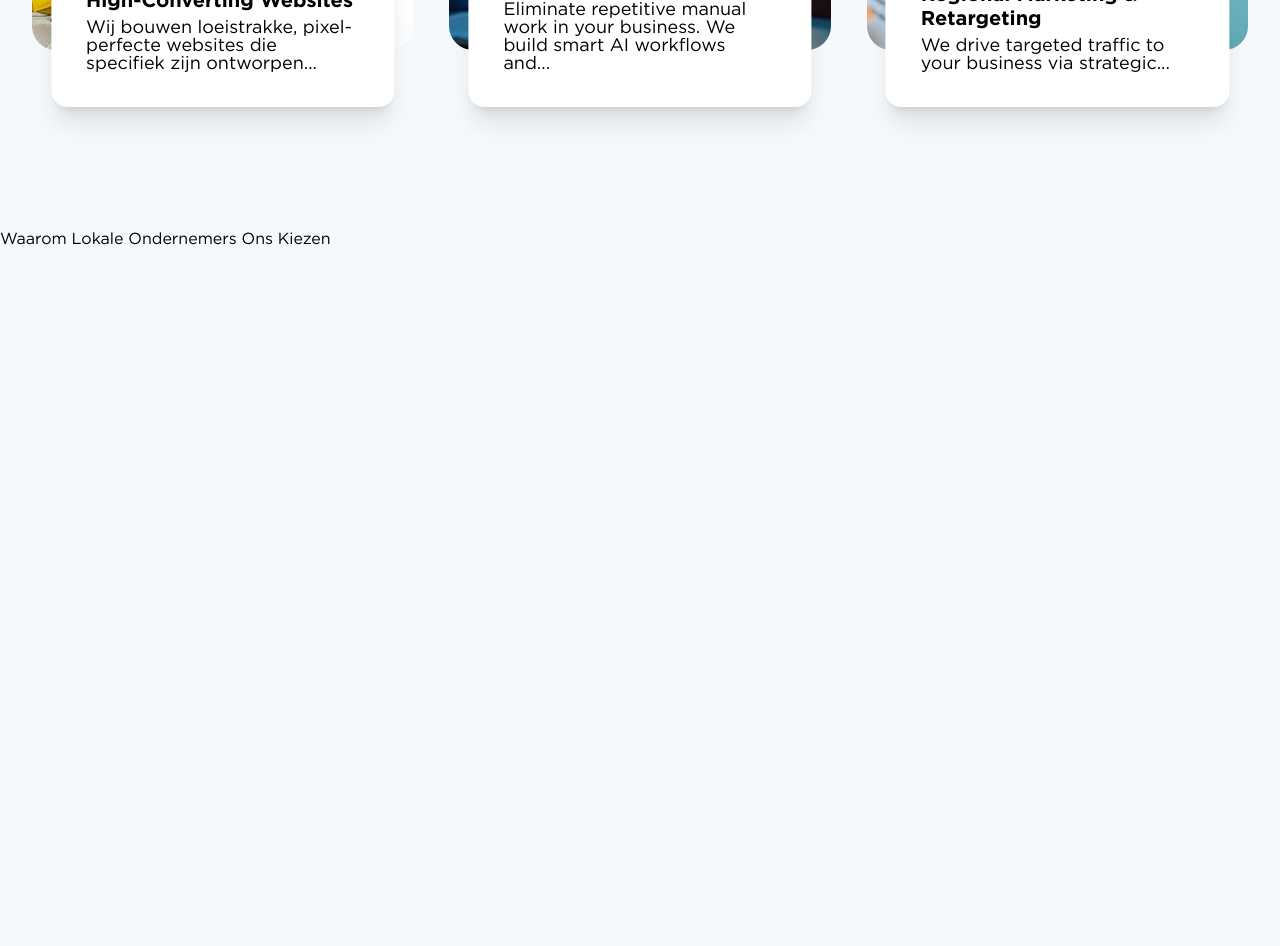
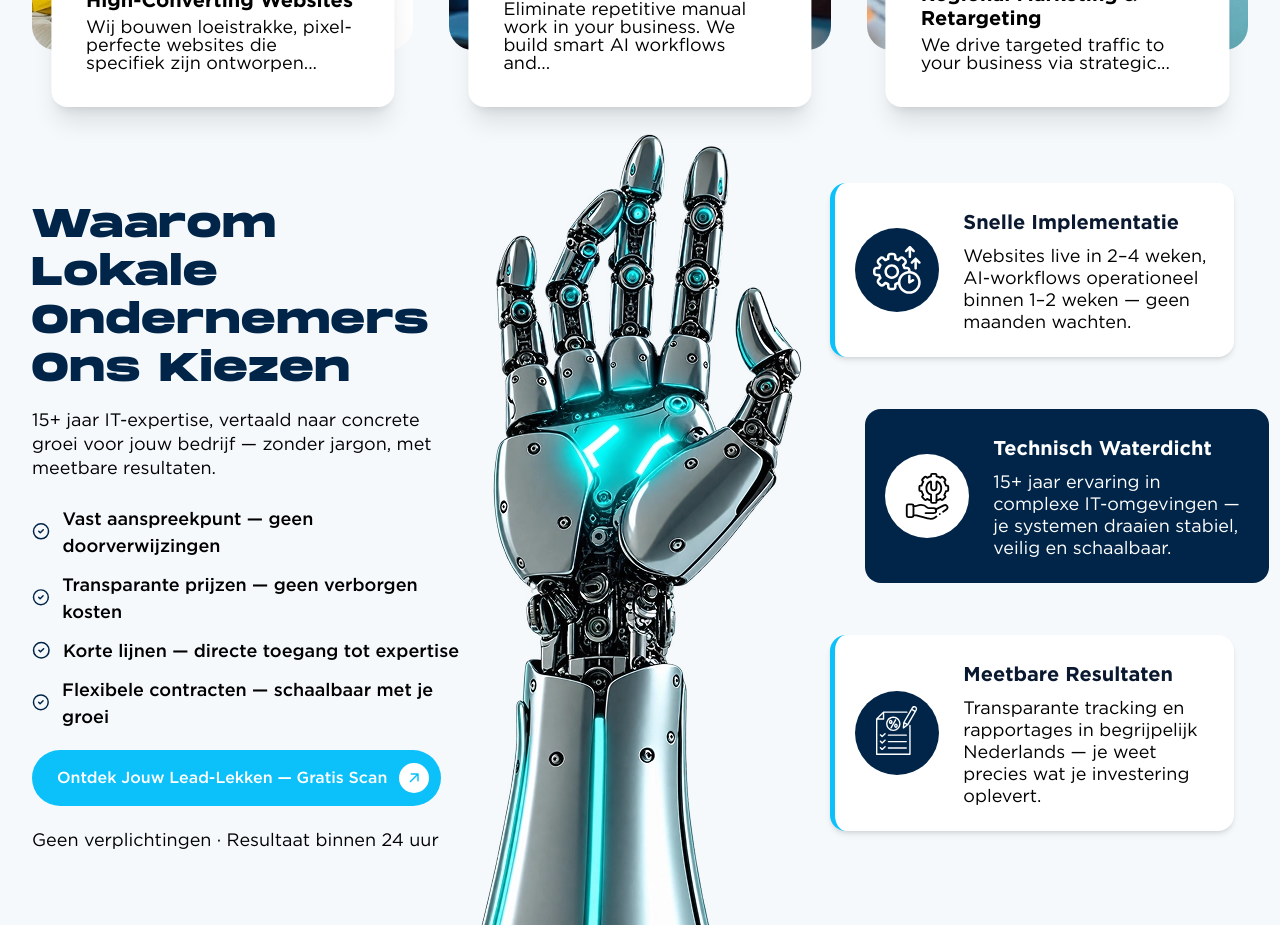
Before and after one commit to taibacreations/3616-miradaagency, a Next.js app: page / in a window 1280 px wide. Shown: the part 1520-2466 px from the top of the page. After the commit the page ends 2445 px from the top, so only its background shows below. Built offline with nearby package versions, Linux system fonts and the light colour scheme.

Commit message:
made advantages section

```diff
--- a/src/components/Advantages.tsx
+++ b/src/components/Advantages.tsx
@@ -1,22 +1,149 @@
 import React from 'react'
+import Button from './ui/Button'
 
 const Advantages = () => {
   return (
-    <section className='w-full bg-[#F5F9FC] lg:min-h-[90vh]'>
-      <div className=' max-w-content flex flex-col md:flex-row'>
-        {/* ---------------------------------------text box------------------------------------------------- */}
+    <section className='w-full bg-[#F5F9FC] lg:min-h-[70vh] pt-4.5 pb-12 xl:pb-0'>
+      <div className='max-w-content mx-auto flex flex-col xl:flex-row xl:items-center px-6 sm:px-8'>
+
+        {/* ---- group: text + hand image. Row at md & lg. Dissolves at xl (contents) so both become direct flex items alongside cards grid = original layout ---- */}
+        <div className='flex flex-col md:flex-row md:items-center md:justify-between md:gap-16 xl:contents'>
+
+          {/* ---------------------------------------text box------------------------------------------------- */}
           <div>
-            <h2 className=''>
+            <h2 className='font-monument pb-[15px] max-w-[500px] text-[28px] capitalize leading-9 tracking-wider text-[#012549] sm:text-[32px] sm:leading-10 lg:text-[40px] lg:leading-12'>
               Waarom Lokale Ondernemers Ons Kiezen
             </h2>
+            <p className='pb-[25px] font-gotham text-[15px] lg:text-[18px] text-black max-w-[540px] leading-[24px]'>
+              15+ jaar IT-expertise, vertaald naar concrete groei voor jouw bedrijf — zonder jargon, met meetbare resultaten.
+            </p>
+            {/* ------------------------------------------------4 lines------------------------------------ */}
+            <div className='max-w-[500px] flex flex-col gap-3 pb-[20px]'>
+              <div className='flex items-center gap-3'>
+                <svg xmlns="http://www.w3.org/2000/svg" width="19" height="19" viewBox="0 0 17 17" fill="none" xmlnsXlink="http://www.w3.org/1999/xlink">
+                  <g clipPath="url(#clip0_54_460)">
+                    <path d="M8.30203 15.2201C12.1229 15.2201 15.2203 12.1227 15.2203 8.30185C15.2203 4.48101 12.1229 1.38361 8.30203 1.38361C4.48119 1.38361 1.38379 4.48101 1.38379 8.30185C1.38379 12.1227 4.48119 15.2201 8.30203 15.2201Z" stroke="#012549" strokeWidth="1.38365" strokeLinecap="round" strokeLinejoin="round"></path>
+                    <path d="M6.22656 8.30186L7.61021 9.68551L10.3775 6.91821" stroke="#012549" strokeWidth="1.38365" strokeLinecap="round" strokeLinejoin="round"></path>
+                  </g>
+                  <defs>
+                    <clipPath id="clip0_54_460">
+                      <rect width="16.6038" height="16.6038" fill="white"></rect>
+                    </clipPath>
+                  </defs>
+                </svg>
+                <p className='font-gotham text-[15px] sm:text-[18px] font-medium'>
+                  Vast aanspreekpunt — geen doorverwijzingen
+                </p>
+              </div>
+              <div className='flex items-center gap-3'>
+                <svg xmlns="http://www.w3.org/2000/svg" width="19" height="19" viewBox="0 0 17 17" fill="none" xmlnsXlink="http://www.w3.org/1999/xlink">
+                  <g clipPath="url(#clip0_54_460)">
+                    <path d="M8.30203 15.2201C12.1229 15.2201 15.2203 12.1227 15.2203 8.30185C15.2203 4.48101 12.1229 1.38361 8.30203 1.38361C4.48119 1.38361 1.38379 4.48101 1.38379 8.30185C1.38379 12.1227 4.48119 15.2201 8.30203 15.2201Z" stroke="#012549" strokeWidth="1.38365" strokeLinecap="round" strokeLinejoin="round"></path>
+                    <path d="M6.22656 8.30186L7.61021 9.68551L10.3775 6.91821" stroke="#012549" strokeWidth="1.38365" strokeLinecap="round" strokeLinejoin="round"></path>
+                  </g>
+                  <defs>
+                    <clipPath id="clip0_54_460">
+                      <rect width="16.6038" height="16.6038" fill="white"></rect>
+                    </clipPath>
+                  </defs>
+                </svg>
+                <p className='font-gotham text-[15px] sm:text-[18px] font-medium'>
+                  Transparante prijzen — geen verborgen kosten
+                </p>
+              </div>
+              <div className='flex items-center gap-3'>
+                <svg xmlns="http://www.w3.org/2000/svg" width="19" height="19" viewBox="0 0 17 17" fill="none" xmlnsXlink="http://www.w3.org/1999/xlink">
+                  <g clipPath="url(#clip0_54_460)">
+                    <path d="M8.30203 15.2201C12.1229 15.2201 15.2203 12.1227 15.2203 8.30185C15.2203 4.48101 12.1229 1.38361 8.30203 1.38361C4.48119 1.38361 1.38379 4.48101 1.38379 8.30185C1.38379 12.1227 4.48119 15.2201 8.30203 15.2201Z" stroke="#012549" strokeWidth="1.38365" strokeLinecap="round" strokeLinejoin="round"></path>
+                    <path d="M6.22656 8.30186L7.61021 9.68551L10.3775 6.91821" stroke="#012549" strokeWidth="1.38365" strokeLinecap="round" strokeLinejoin="round"></path>
+                  </g>
+                  <defs>
+                    <clipPath id="clip0_54_460">
+                      <rect width="16.6038" height="16.6038" fill="white"></rect>
+                    </clipPath>
+                  </defs>
+                </svg>
+                <p className='font-gotham text-[15px] sm:text-[18px] font-medium'>
+                  Korte lijnen — directe toegang tot expertise
+                </p>
+              </div>
+              <div className='flex items-center gap-3'>
+                <svg xmlns="http://www.w3.org/2000/svg" width="19" height="19" viewBox="0 0 17 17" fill="none" xmlnsXlink="http://www.w3.org/1999/xlink">
+                  <g clipPath="url(#clip0_54_460)">
+                    <path d="M8.30203 15.2201C12.1229 15.2201 15.2203 12.1227 15.2203 8.30185C15.2203 4.48101 12.1229 1.38361 8.30203 1.38361C4.48119 1.38361 1.38379 4.48101 1.38379 8.30185C1.38379 12.1227 4.48119 15.2201 8.30203 15.2201Z" stroke="#012549" strokeWidth="1.38365" strokeLinecap="round" strokeLinejoin="round"></path>
+                    <path d="M6.22656 8.30186L7.61021 9.68551L10.3775 6.91821" stroke="#012549" strokeWidth="1.38365" strokeLinecap="round" strokeLinejoin="round"></path>
+                  </g>
+                  <defs>
+                    <clipPath id="clip0_54_460">
+                      <rect width="16.6038" height="16.6038" fill="white"></rect>
+                    </clipPath>
+                  </defs>
+                </svg>
+                <p className='font-gotham text-[15px] sm:text-[18px] font-medium'>
+                  Flexibele contracten — schaalbaar met je groei
+                </p>
+              </div>
+            </div>
+
+            {/* -----------------------------------------------button---------------------------------------------- */}
+            <Button href="#gratis-scan" variant="primary" className="lg:pl-[25px] lg:pr-[12px] lg:py-[13px]" icon>
+                Ontdek Jouw Lead-Lekken — Gratis Scan
+            </Button>
+
+            {/* --------------------------------------------------one line----------------------------------------- */}
+              <p className='font-gotham text-[15px] lg:text-[18px] text-black max-w-[540px] pt-[20px]'>
+                Geen verplichtingen · Resultaat binnen 24 uur
+              </p>
           </div>
-        {/* -------------------------------------------------------hand image------------------------------------------- */}
-          <div>
 
+          {/* -------------------------------------------------------hand image------------------------------------------------- */}
+          <div className="flex justify-center md:block md:shrink-0 md:mt-20 xl:mt-0">
+            <img
+              src="hand.webp"
+              alt=""
+              className="w-full max-w-[220px] md:max-w-[250px] xl:max-w-none object-contain"
+            />
           </div>
+        </div>
+
         {/* -----------------------------------------------3 box grid---------------------------------------------- */}
-        <div>
-
+        <div className='grid grid-cols-1 gap-4 sm:gap-6 md:gap-[52px] px-3.5 -mt-10 sm:-mt-14 md:-mt-1 lg:-mt-5 xl:mt-0 xl:-translate-y-5'>
+            {/* ---------------------card 1---------------------- */}
+            <div className='flex min-h-[90px] sm:min-h-[100px] md:min-h-0 gap-4 md:gap-6 bg-white shadow-md border-accent border-l-[5px] rounded-2xl px-4 py-4 md:px-5 md:py-6 items-center'>
+                <img src="/b1.svg" alt="" className="w-10 md:w-auto shrink-0" />
+                <div className='xl:max-w-[350px]'>
+                  <h3 className='font-gotham font-bold text-[16px] lg:text-[20px] text-[#0A192F] pb-[8px]'>
+                      Snelle Implementatie
+                  </h3>
+                  <p className='font-gotham text-[13px] lg:text-[18px] text-black leading-[20px] lg:leading-[22px]'>
+                      Websites live in 2–4 weken, AI-workflows operationeel binnen 1–2 weken — geen maanden wachten.
+                  </p>
+                </div>
+            </div>
+            {/* --------------------------card 2--------------------- */}
+            <div className='flex min-h-[90px] sm:min-h-[100px] md:min-h-0 gap-4 md:gap-6 bg-[#012549] rounded-2xl px-4 py-4 md:px-5 md:py-6 items-center md:translate-x-[35px]'>
+                <img src="/b2.svg" alt="" className="w-10 md:w-auto shrink-0" />
+                <div className='xl:max-w-[350px]'>
+                  <h3 className='font-gotham font-bold text-[16px] lg:text-[20px] text-white pb-[8px]'>
+                      Technisch Waterdicht
+                  </h3>
+                  <p className='font-gotham text-[13px] lg:text-[18px] text-white leading-[20px] lg:leading-[22px]'>
+                      15+ jaar ervaring in complexe IT-omgevingen — je systemen draaien stabiel, veilig en schaalbaar.
+                  </p>
+                </div>
+            </div>
+            {/* -----------------------card 3-------------------- */}
+            <div className='flex min-h-[90px] sm:min-h-[100px] md:min-h-0 gap-4 md:gap-6 bg-white shadow-md border-accent border-l-[5px] rounded-2xl px-4 py-4 md:px-5 md:py-6 items-center'>
+                <img src="/b3.svg" alt="" className="w-10 md:w-auto shrink-0" />
+                <div className='xl:max-w-[350px]'>
+                  <h3 className='font-gotham font-bold text-[16px] lg:text-[20px] text-[#0A192F] pb-[8px]'>
+                      Meetbare Resultaten
+                  </h3>
+                  <p className='font-gotham text-[13px] lg:text-[18px] text-black leading-[20px] lg:leading-[22px]'>
+                      Transparante tracking en rapportages in begrijpelijk Nederlands — je weet precies wat je investering oplevert.
+                  </p>
+                </div>
+            </div>
         </div>
       </div>
     </section>
--- a/src/components/ServiceSection.tsx
+++ b/src/components/ServiceSection.tsx
@@ -3,7 +3,7 @@ import React from "react";
 const ServiceSection = () => {
   return (
     <section className="w-full bg-[#F5F9FC] lg:min-h-[90vh]">
-      <div className="max-w-content mx-auto px-6 py-16 sm:px-8 sm:py-20 lg:py-29">
+      <div className="max-w-content mx-auto px-6 pt-16 sm:px-8 sm:pt-20 lg:pt-29">
         <div className="mb-10 flex flex-col gap-6 md:flex-row md:items-start md:justify-between md:gap-8">
           <h2 className="max-w-[500px] font-monument text-[28px] capitalize leading-9 tracking-wide text-[#012549] sm:text-[32px] sm:leading-10 lg:text-[40px] lg:leading-12">
             Waar we jouw bedrijf mee laten groeien
```
